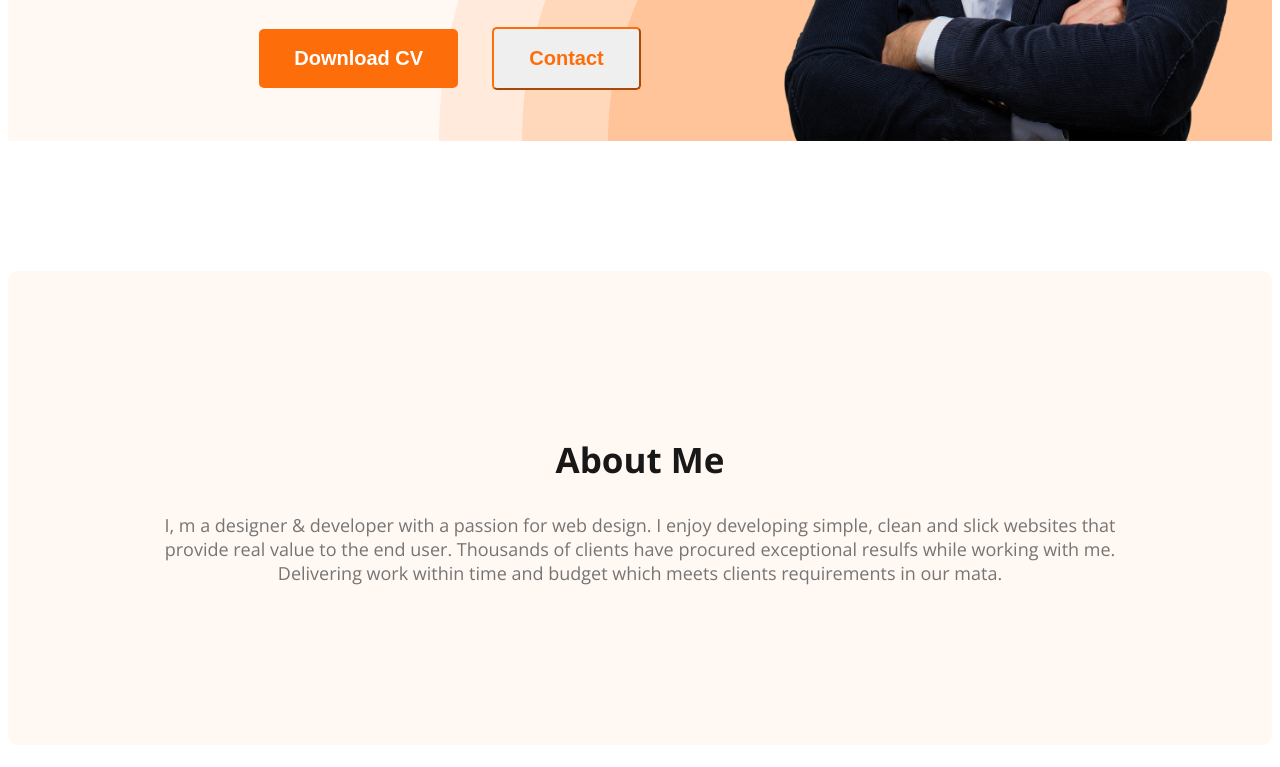
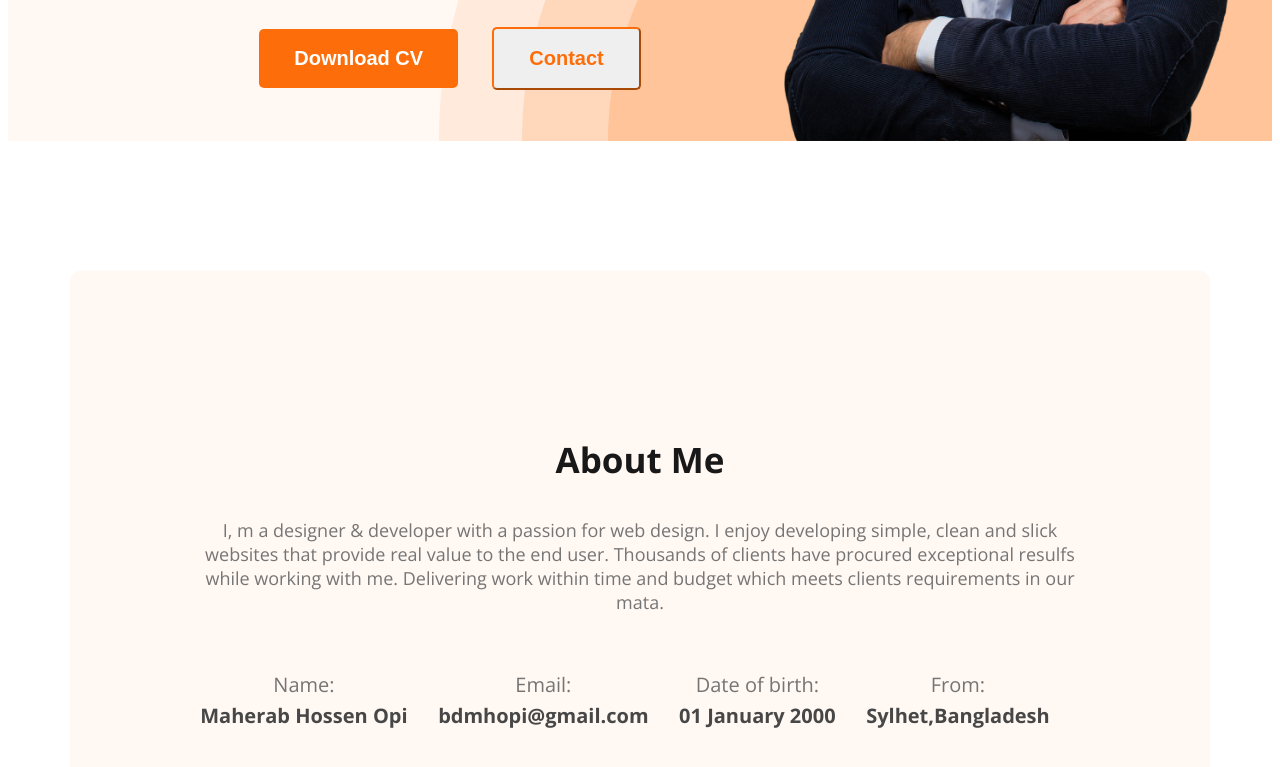
Before and after one commit to MHOPI98/developer-portfolio, a plain HTML site: page index.html in a window 1280 px wide. Shown: the part 627-1394 px from the top of the page. Drawn offline with nearby package versions, Linux system fonts and the light colour scheme.

Commit message:
about information added

```diff
--- a/index.html
+++ b/index.html
@@ -44,6 +44,25 @@
                 while working with me. Delivering work within time and budget which meets clients requirements in our
                 mata.
             </p>
+            <div class="about-container">
+                <!-- .about-inf*4>h4.info-title+info-desc -->
+                <div class="about-info">
+                    <h4 class="info-title">Name:</h4>
+                    <p class="info-desc">Maherab Hossen Opi</p>
+                </div>
+                <div class="about-info">
+                    <h4 class="info-title">Email:</h4>
+                    <p class="info-desc">bdmhopi@gmail.com</p>
+                </div>
+                <div class="about-info">
+                    <h4 class="info-title">Date of birth:</h4>
+                    <p class="info-desc">01 January 2000</p>
+                </div>
+                <div class="about-info">
+                    <h4 class="info-title">From:</h4>
+                    <p class="info-desc">Sylhet,Bangladesh</p>
+                </div>
+            </div>
         </div>
     </main>
 </body>
--- a/style/index.css
+++ b/style/index.css
@@ -107,11 +107,10 @@ nav a {
     text-align: center;
     font-size: 35px;
     font-weight: 700;
-    margin-bottom: 30px;
 }
 
 .selection-content {
-    color:  #757575;
+    color: #757575;
     text-align: center;
     font-size: 18px;
     font-weight: 400;
@@ -119,11 +118,43 @@ nav a {
     margin-bottom: 30px;
 }
 
+/* main section */
+main {
+    max-width: 1140px;
+    margin: 0 auto;
+}
 
 /* about section  */
-.about{
+.about {
     padding: 130px;
     border-radius: 10px;
     background: #FFF8F3;
     margin: 130px 0;
 }
+
+.about-container {
+    display: flex;
+    justify-content: space-around;
+}
+
+.about-info {
+    margin-right: 30px;
+    text-align: center;
+
+}
+
+.info-title {
+    color: #757575;
+    text-align: center;
+    font-size: 20px;
+    font-weight: 400;
+    line-height: 30px;
+    margin-bottom: 0;
+}
+
+.info-desc {
+    color: #474747;
+    font-size: 20px;
+    font-weight: 700;
+    margin-top: 2px;
+}
```
